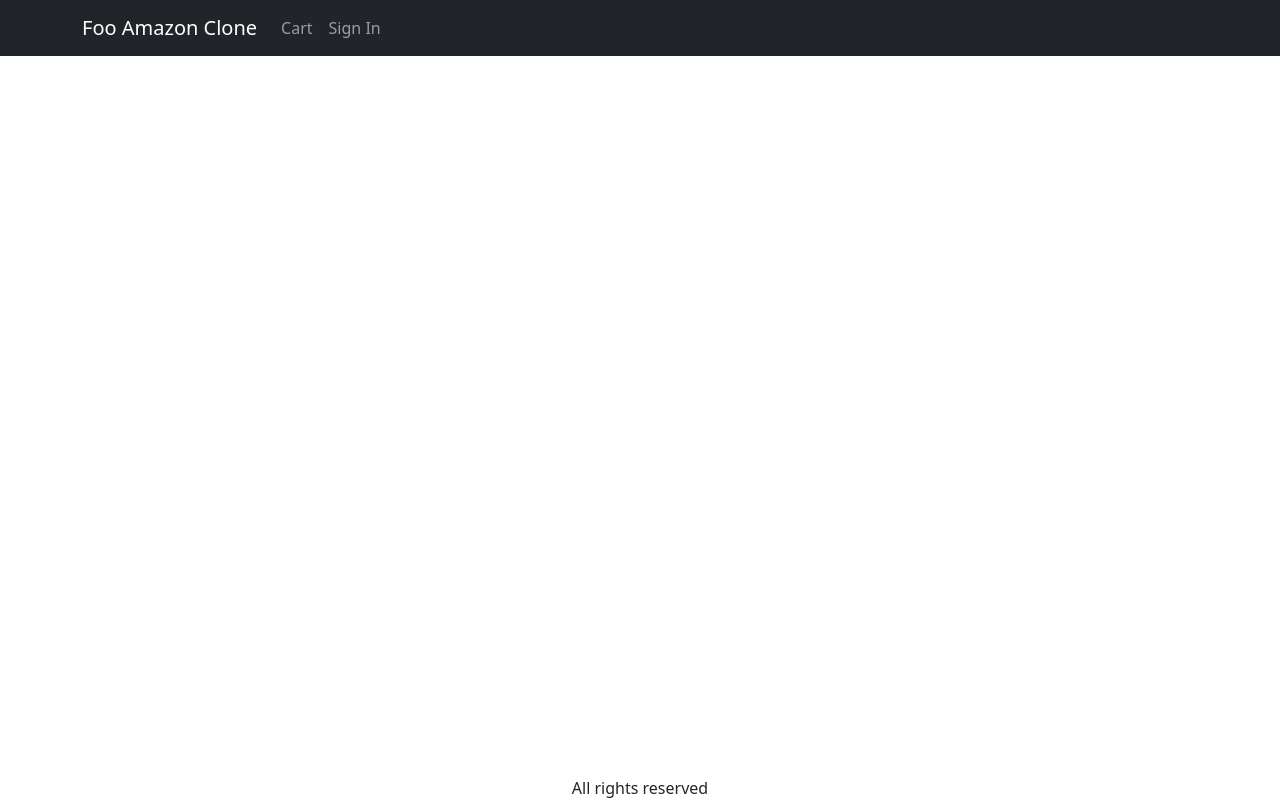
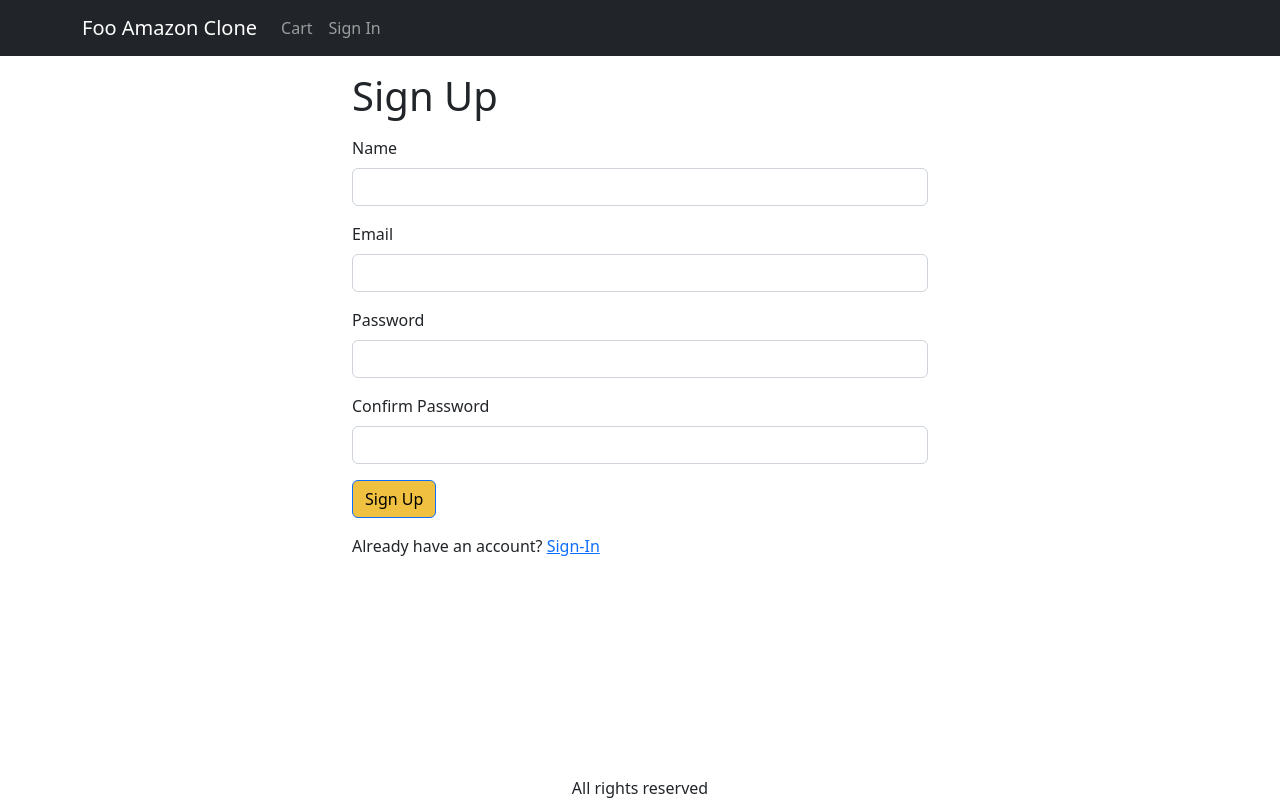
Before and after one commit to 4minuterobotics/amazonClone, a React (Vite) app in the folder client/: page /signup in a window 1280 px wide. Built offline with nearby package versions, Linux system fonts and the light colour scheme.

Commit message:
in the backend we created signup api by creating a newUser model, save it, and return the token along with the user info to the front end, in app.js we added a new route for singUpScreen and we created signupScreen that gets user info and creates an account for the user

```diff
--- a/client/src/App.jsx
+++ b/client/src/App.jsx
@@ -14,6 +14,7 @@
 import CartScreen from './screens/CartScreen';
 import SignInScreen from './screens/SignInScreen';
 import ShippingAddressScreen from './screens/ShippingAddressScreen';
+import SignUpScreen from './screens/SignUpScreen';
 
 const App = () => {
 	const {state, dispatch: ctxDispatch} = useContext(Store);
@@ -78,6 +79,7 @@
 							<Route path='/product/:slug' element={<ProductScreen />} />
 							<Route path='/cart' element={<CartScreen />} />
 							<Route path='/signin' element={<SignInScreen />} />
+							<Route path='/signup' element={<SignUpScreen />} />
 							<Route path='/shipping' element={<ShippingAddressScreen />} />
 							<Route path='/' element={<HomeScreen />} />
 						</Routes>
--- /dev/null
+++ b/client/src/screens/SignUpScreen.jsx
@@ -0,0 +1,107 @@
+import React, { useContext, useEffect, useState } from 'react';
+import { Link, useLocation, useNavigate } from 'react-router-dom';
+import Container from 'react-bootstrap/Container';
+import Form from 'react-bootstrap/Form';
+import Button from 'react-bootstrap/Button';
+import { Helmet } from 'react-helmet-async';
+import { Store } from '../Store';
+import { toast } from 'react-toastify';
+
+
+const SignUpScreen = () => {
+    const navigate=useNavigate();
+    const {search} = useLocation();
+    const redirectInUrl = new URLSearchParams(search).get('redirect')
+    const redirect = redirectInUrl ? redirectInUrl : '/'
+
+    const [name, setName] = useState('');
+    const [email, setEmail] = useState('');
+    const [password, setPassword] = useState('')
+    const [confirmPassword, setConfirmPassword] = useState('')
+
+    const {state, dispatch: ctxDispatch} = useContext(Store)
+    const {userInfo} = state;
+
+    const submitHandler = async(e) => {
+        e.preventDefault();
+        if (password !== confirmPassword){
+            toast.error('Passwords do not match')
+            return;
+        }
+        try{
+            const response = await fetch("http://localhost:5000/api/users/signup", {
+                method: "POST",
+                headers: {
+                    "Content-Type": "application/json",
+                },
+                body: JSON.stringify({
+                    name: name,
+                    email: email,
+                    password: password,
+                }),
+            })
+            if (response.ok){
+            const data = await response.json(); //this means we got the response successfuly
+            console.log("The response received by handle submit was ...");
+            console.log(data);
+
+            ctxDispatch({type: 'USER_SIGNIN', payload: data})
+            localStorage.setItem('userInfo', JSON.stringify(data))
+            navigate(redirect || '/')
+            } else {
+                const result = await response.json();
+                //alert('Invalid email or password')
+                console.log(result)
+                toast.error(result.message)
+
+                console.log(result.message)
+            }
+        } catch(err){
+            console.log("the error was")
+            console.log(err)
+        }
+    }
+
+    //this useEffect will prevent me from seeing the sign in page if i'm aleady logged in
+    useEffect(() => {
+      if(userInfo){
+        navigate(redirect)
+      }
+    }, [navigate, redirect, userInfo]);
+
+
+
+  return (
+   <Container className = "small-container">
+        <Helmet>
+            <title>Sign Up</title></Helmet>
+        <h1 className="my-3">Sign Up</h1>
+        <Form onSubmit={submitHandler}>
+            <Form.Group className="mb-3" controlId="name">
+                <Form.Label>Name</Form.Label>
+                <Form.Control              required     onChange={(e) => setName(e.target.value)}/>
+            </Form.Group>
+            <Form.Group className="mb-3" controlId="email">
+                <Form.Label>Email</Form.Label>
+                <Form.Control type="email" required     onChange={(e) => setEmail(e.target.value)}/>
+            </Form.Group>
+            <Form.Group className="mb-3" controlId="password">
+                <Form.Label>Password</Form.Label>
+                <Form.Control type="password" required  onChange={(e) => setPassword(e.target.value)}/>
+            </Form.Group>
+            <Form.Group className="mb-3" controlId="confirmPassword">
+                <Form.Label>Confirm Password</Form.Label>
+                <Form.Control type="password" required  onChange={(e) => setConfirmPassword(e.target.value)}/>
+            </Form.Group>
+            <div className="mb-3">
+                <Button type="submit">Sign Up</Button>
+            </div>
+            <div className="mb-3">Already have an account? {' '}
+            <Link to={`/signin?redirect=${redirect}`}>Sign-In</Link>
+            </div>
+        </Form>
+   </Container>
+  )
+}
+
+export default SignUpScreen
```
Also changed, not shown: 1 other file (tests, documents, lock files or other folders).
